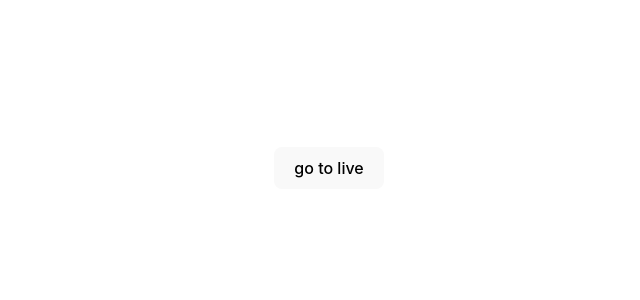
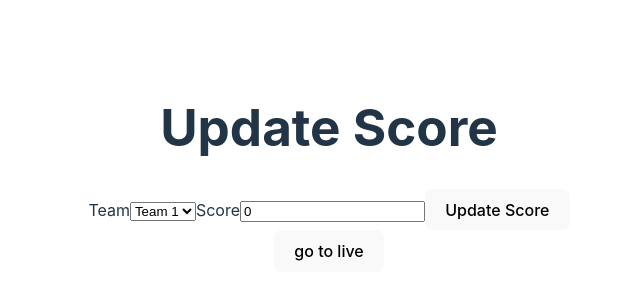
Before and after one commit to ArneSamson/DEV5-LAB6-FRONTEND, a Vue app: page / in a window 1280 px wide. Shown: the part 232-532 px from the top of the page, without its empty margins (311-951 px from the left). Built offline with nearby package versions, Linux system fonts and the light colour scheme; no server answers.

Commit message:
feat: add logic to send filled in score to websocket

```diff
--- a/src/components/UpdateScoreboard.vue
+++ b/src/components/UpdateScoreboard.vue
@@ -1,8 +1,51 @@
-<script>
+<script setup>
+    import {ref, onMounted} from 'vue';
 
+    let socket = null;
+    const score = ref(0);
+    const team = ref(1);
+
+    const updateScoreboard = () => {
+
+        const data = {
+            team: team.value,
+            score: score.value,
+        };
+
+        socket.send(JSON.stringify(data));
+
+        console.log(data);
+
+
+    };
+
+    onMounted(() => {
+        socket = new WebSocket('ws://localhost:3000');
+
+        socket.onmessage = (event) => {
+            const data = JSON.parse(event.data);
+            score.value = data.score;
+            team.value = data.team;
+
+            console.log("mount" + data);
+        };
+    });
 </script>
 
 <template>
+    <div>
+        <h1>Update Score</h1>
+        <form @submit.prevent="updateScoreboard">
+            <label for="team">Team</label>
+            <select id="team" v-model="team">
+                <option value="1">Team 1</option>
+                <option value="2">Team 2</option>
+            </select>
+            <label for="score">Score</label>
+            <input type="number" id="score" v-model="score" />
+            <button type="submit">Update Score</button>
+        </form>
+    </div>
     <div>
         <router-link to="/live"><button>go to live</button></router-link>
     </div>
@@ -10,4 +53,5 @@
 </template>
 
 <style scoped>
+
 </style>
```
